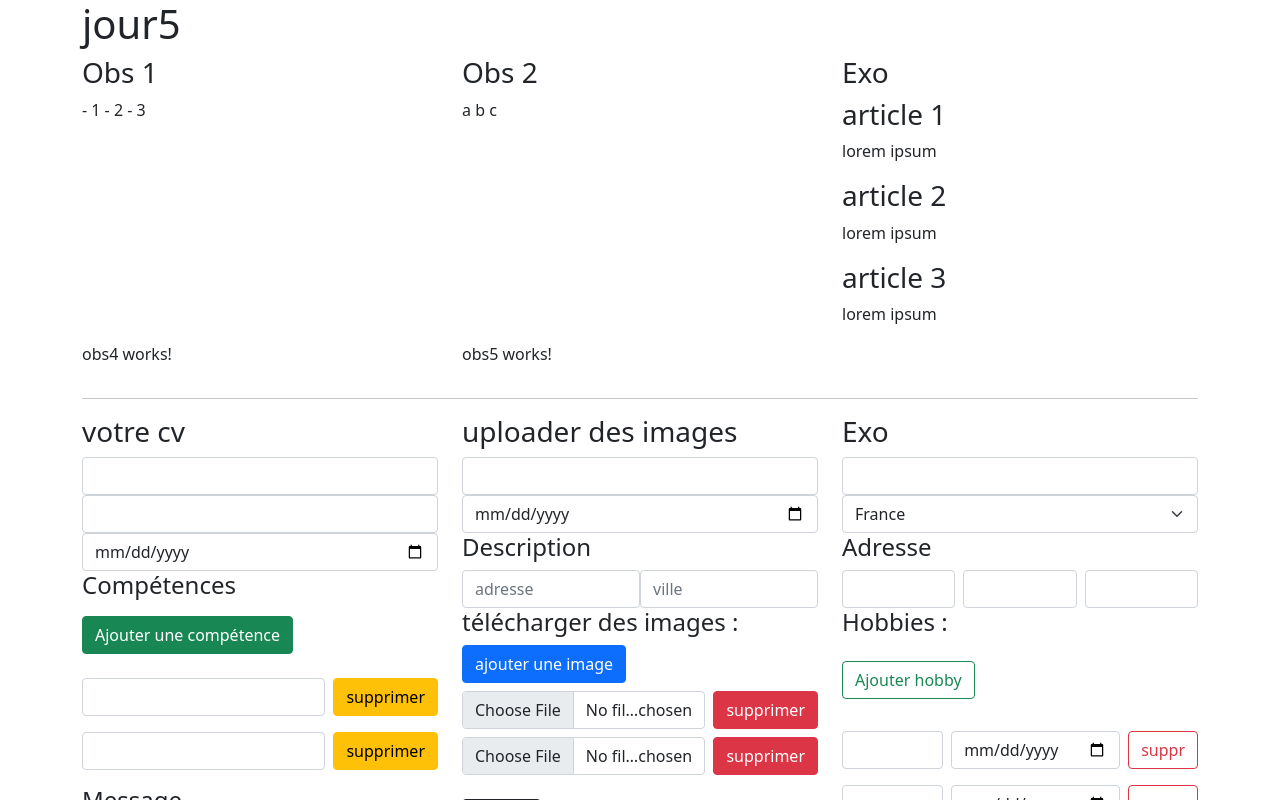
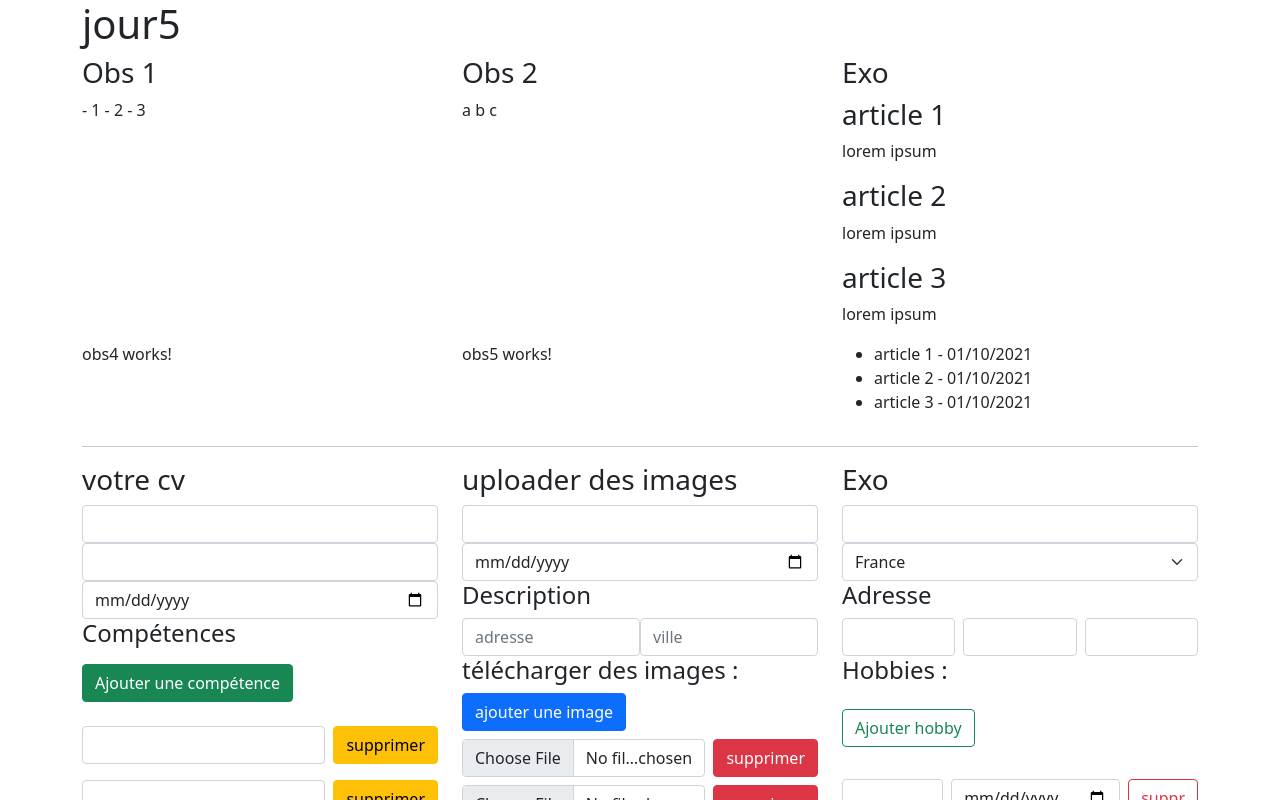
Before and after one commit to webdevproformation/angular-3wa-sept21, an Angular app in the folder semaine2/: page / in a window 1280 px wide. Shown: the top 800 px of the page. Built offline with nearby package versions, Linux system fonts and the light colour scheme.

Commit message:
correction

```diff
--- a/semaine2/src/app/app.component.ts
+++ b/semaine2/src/app/app.component.ts
@@ -23,6 +23,9 @@ import { Component } from '@angular/core';
         <div class="col-4">
           <obs5></obs5>
         </div>
+        <div class="col-4">
+          <obs6></obs6>
+        </div>
       </section>
       <hr>
       <section class="row">
--- a/semaine2/src/app/app.module.ts
+++ b/semaine2/src/app/app.module.ts
@@ -10,6 +10,7 @@ import { Obs2Component } from './jour5/obs2.component';
 import { Obs3Component } from './jour5/obs3.component';
 import { Obs4Component } from './jour5/obs4.component';
 import { Obs5Component } from './jour5/obs5.component';
+import { Obs6Component } from './jour5/obs6.component';
 
 
 
@@ -23,7 +24,8 @@ import { Obs5Component } from './jour5/obs5.component';
     Obs2Component,
     Obs3Component,
     Obs4Component,
-    Obs5Component
+    Obs5Component,
+    Obs6Component
   ],
   imports: [
     BrowserModule,
--- /dev/null
+++ b/semaine2/src/app/jour5/obs6.component.ts
@@ -0,0 +1,34 @@
+import { Component, OnInit } from '@angular/core';
+import { from, Observable } from "rxjs";
+import { map } from "rxjs/operators";
+
+@Component({
+  selector: 'obs6',
+  template: `
+      <ul [innerHTML]="html"></ul>
+  `,
+  styles: [
+  ]
+})
+export class Obs6Component implements OnInit {
+
+  public getArticles() : Observable<{id : number , titre : string , contenu : string}>{
+    const data = [
+      { id : 1 , titre : "article 1" , contenu : "lorem ipsum"},
+      { id : 2 , titre : "article 2" , contenu : "lorem ipsum"},
+      { id : 3 , titre : "article 3" , contenu : "lorem ipsum"}
+    ]
+    return from (data) ;
+  }
+  public html : string = "";
+  constructor() { }
+  ngOnInit(): void {
+    this.getArticles()
+        .pipe( map ( (x) => { return Object.assign({} , x, {dte : "01/10/2021"}) }) )
+        .subscribe( x => {
+          this.html += `<li> ${x.titre} - ${x.dte} </li>`
+        } )
+
+  }
+
+}
```
